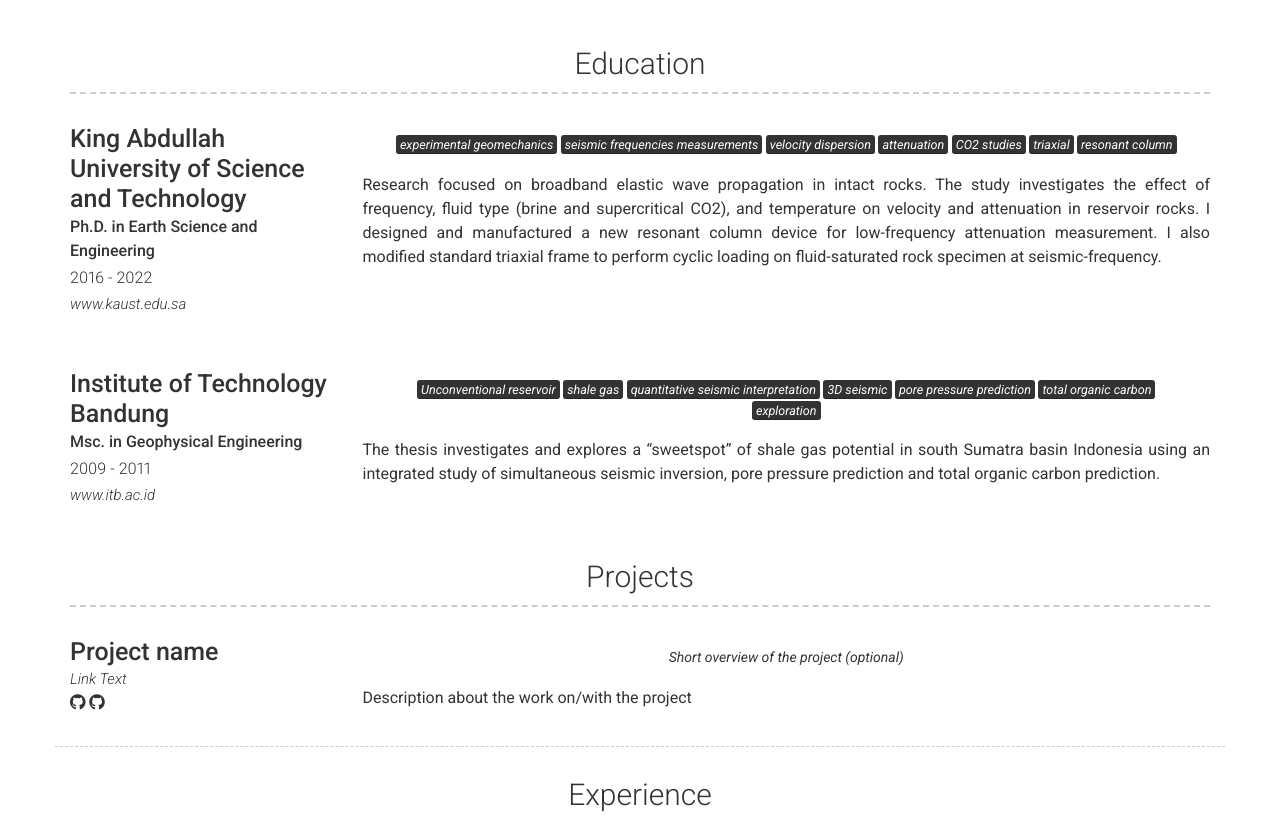
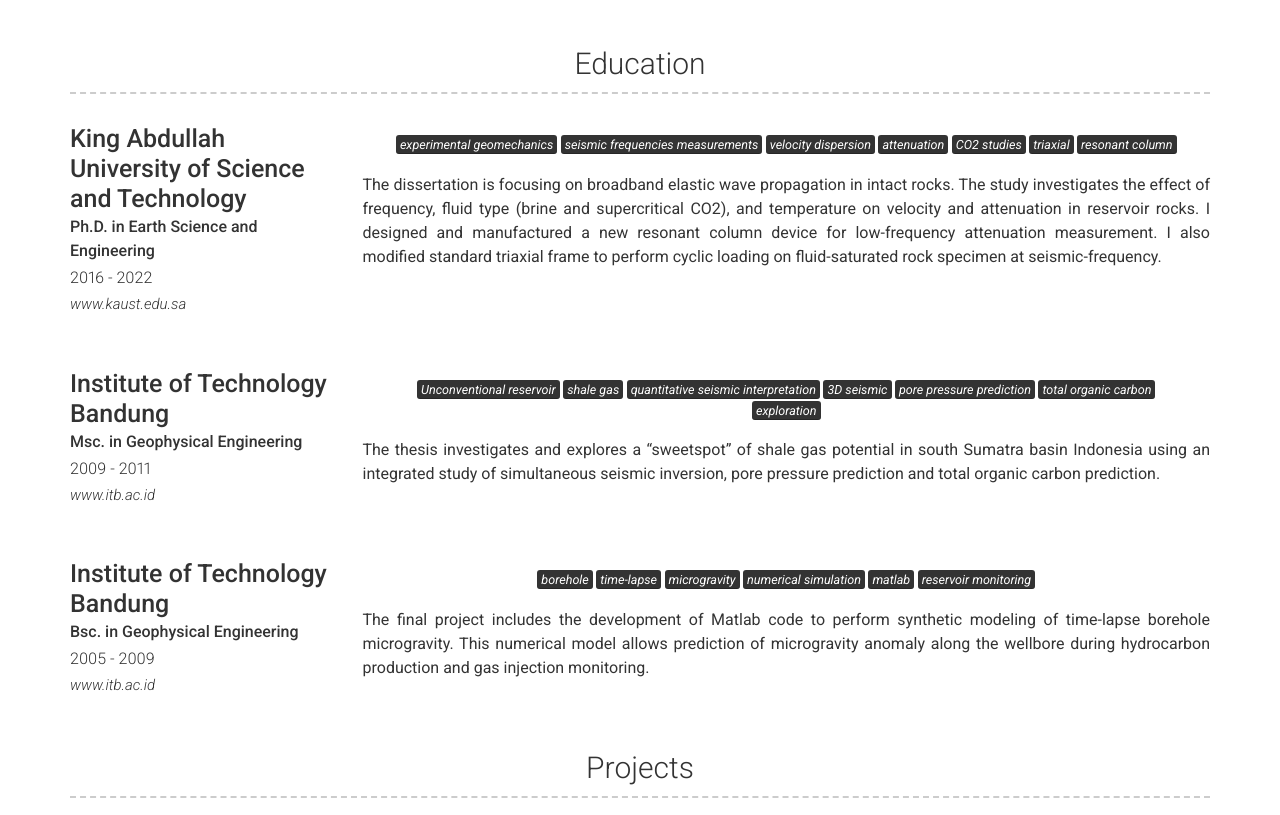
Before and after one commit to andikaperbawa/andikaperbawa2.github.io, a Jekyll site: the page built from index.md, in a window 1280 px wide and 900 px high, scrolled down 481 px, cut to the strip 85-900 px from the top of the window. Built offline with Jekyll 4.4.1, drawn with Linux system fonts in a browser that asks for light colours; nearby versions of some CDN libraries.

Commit message:
Update _config.yml

```diff
--- a/_config.yml
+++ b/_config.yml
@@ -68,7 +68,7 @@ content:
         quote: >
           <mark>experimental geomechanics</mark> <mark>seismic frequencies measurements</mark> <mark>velocity dispersion</mark> <mark>attenuation</mark> <mark>CO2 studies</mark> <mark>triaxial</mark> <mark>resonant column</mark>
         description: | # this will include new lines to allow paragraphs
-          Research focused on broadband elastic wave propagation in intact rocks. The study investigates the effect of frequency, fluid type (brine and supercritical CO2), and temperature on velocity and attenuation in reservoir rocks. I designed and manufactured a new resonant column device for low-frequency attenuation measurement. I also modified standard triaxial frame to perform cyclic loading on fluid-saturated rock specimen at seismic-frequency.
+          The dissertation is focusing on broadband elastic wave propagation in intact rocks. The study investigates the effect of frequency, fluid type (brine and supercritical CO2), and temperature on velocity and attenuation in reservoir rocks. I designed and manufactured a new resonant column device for low-frequency attenuation measurement. I also modified standard triaxial frame to perform cyclic loading on fluid-saturated rock specimen at seismic-frequency.
       - layout: left
         title: Institute of Technology Bandung
         sub_title: Msc. in Geophysical Engineering
@@ -78,6 +78,15 @@ content:
           <mark>Unconventional reservoir</mark> <mark>shale gas</mark> <mark>quantitative seismic interpretation</mark> <mark>3D seismic</mark> <mark>pore pressure prediction</mark> <mark>total organic carbon</mark> <mark>exploration</mark>
         description: | # this will include new lines to allow paragraphs
           The thesis investigates and explores a "sweetspot" of shale gas potential in south Sumatra basin Indonesia using an integrated study of simultaneous seismic inversion, pore pressure prediction and total organic carbon prediction.
+      - layout: left
+        title: Institute of Technology Bandung
+        sub_title: Bsc. in Geophysical Engineering
+        caption: 2005 - 2009
+        link: www.itb.ac.id
+        quote: >
+          <mark>borehole</mark> <mark>time-lapse</mark> <mark>microgravity</mark> <mark>numerical simulation</mark> <mark>matlab</mark> <mark>reservoir monitoring</mark>
+        description: | # this will include new lines to allow paragraphs
+          The final project includes the development of Matlab code to perform synthetic modeling of time-lapse borehole microgravity. This numerical model allows prediction of microgravity anomaly along the wellbore during hydrocarbon production and gas injection monitoring.
   - title: Projects # Title for the section
     layout: list # Type of content section (list/text)
     content:
```
